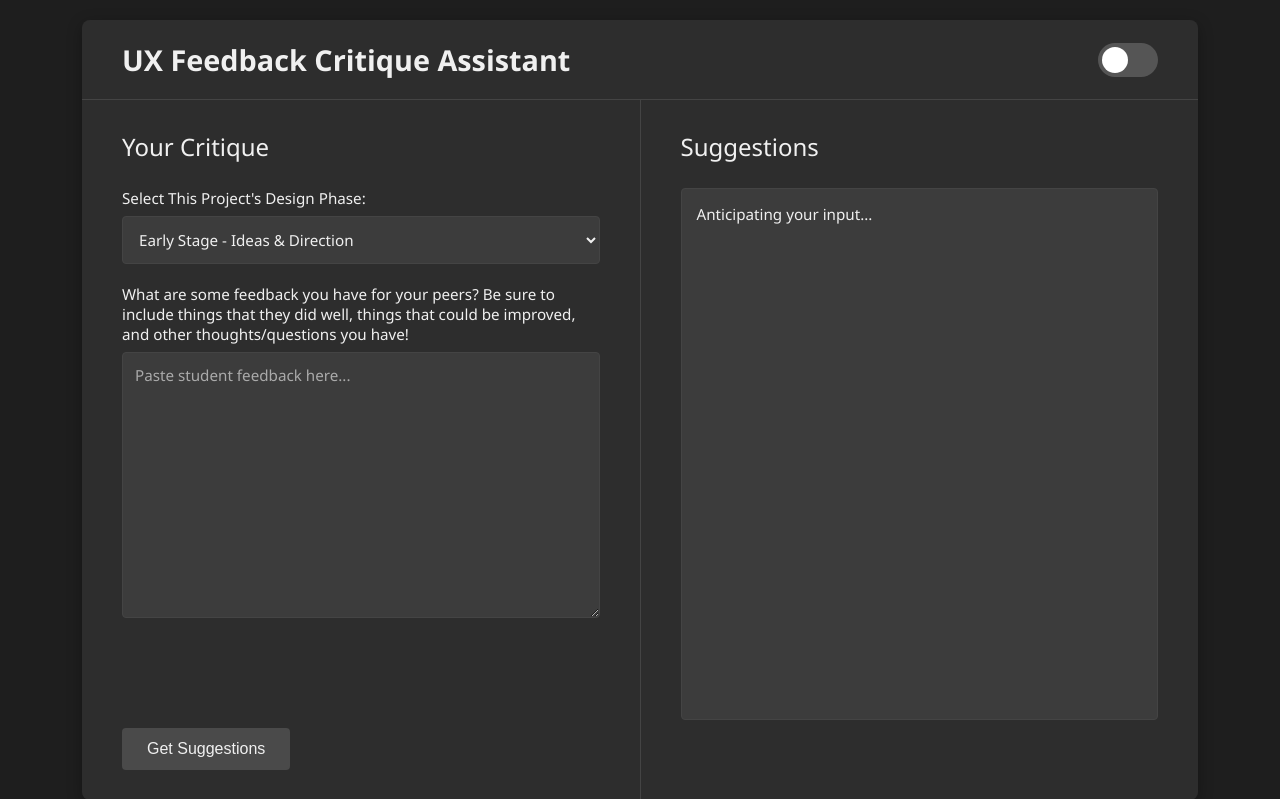
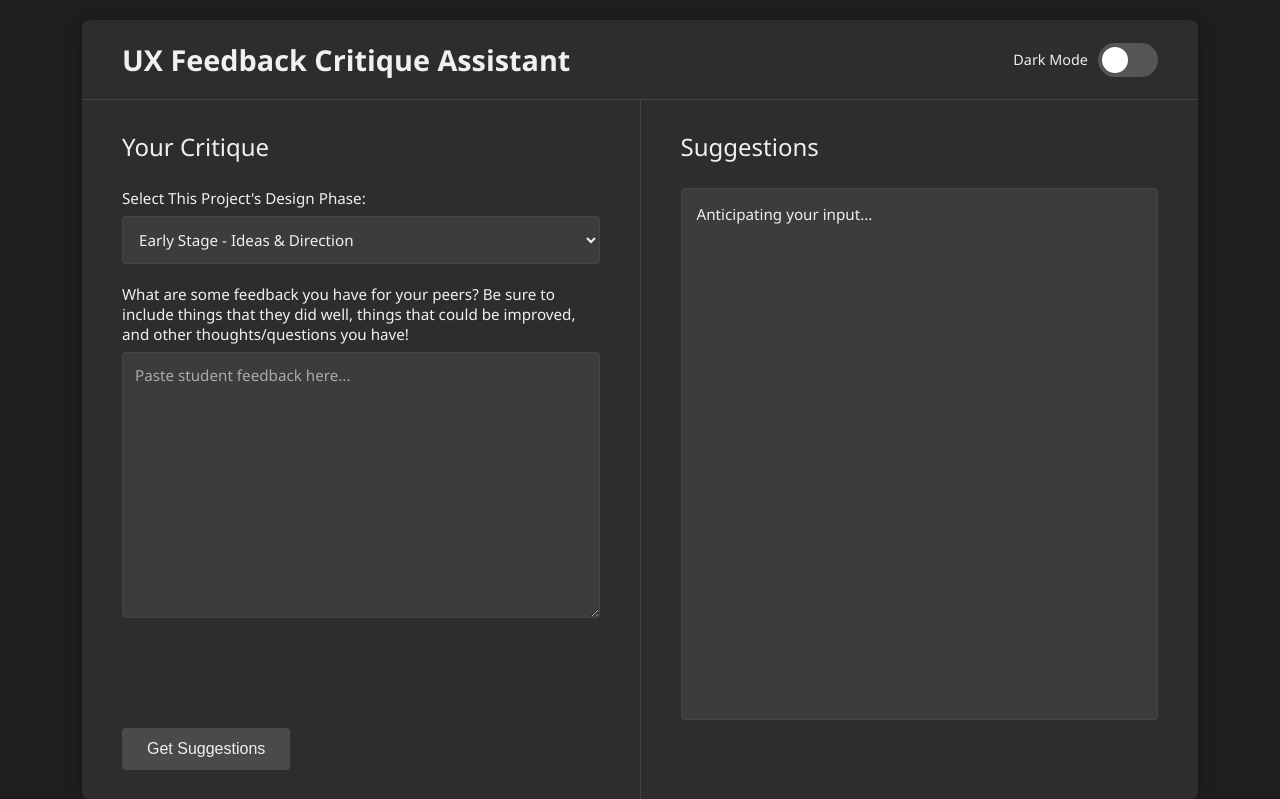
Before and after one commit to sumitshetye2/final_project_repo, a FastAPI app: page / in a window 1280 px wide. Shown: the top 799 px of the page. Run offline with FastAPI, Linux system fonts and the light colour scheme.

Commit message:
Added description text for theme slider

```diff
--- a/static/style.css
+++ b/static/style.css
@@ -76,7 +76,14 @@
 /* --- Theme Switch Slider Styling --- */
 .theme-switch-wrapper {
     display: flex;
-    align-items: center;
+    align-items: center; /* Vertically align the text and the switch */
+    gap: 10px; /* Add some space between the descriptor and the switch */
+}
+
+.theme-descriptor {
+    font-size: 0.9em; /* Adjust font size as needed */
+    color: var(--text-primary); /* Inherit primary text color */
+    transition: color 0.3s ease; /* Smooth transition for theme change */
 }
 
 .theme-switch {
--- a/templates/index.html
+++ b/templates/index.html
@@ -10,10 +10,11 @@
         <header class="app-header">
             <h1>UX Feedback Critique Assistant</h1>
             <div class="theme-switch-wrapper">
+                <span class="theme-descriptor" id="themeDescriptor">Dark Mode</span>
                 <label class="theme-switch" for="checkbox">
-                            <input type="checkbox" id="checkbox" />
-                            <div class="slider round"></div>
-                    </label>
+                    <input type="checkbox" id="checkbox" />
+                    <div class="slider round"></div>
+                </label>
             </div>
         </header>
 
@@ -51,6 +52,7 @@
         // --- Theme Switch Logic ---
         const checkbox = document.getElementById('checkbox');
         const body = document.body;
+        const themeDescriptor = document.getElementById('themeDescriptor'); // Get the new descriptor span
 
         // Function to set theme
         function setTheme(isLight) {
@@ -58,10 +60,12 @@
                 body.classList.add('light-mode');
                 body.classList.remove('dark-mode');
                 localStorage.setItem('theme', 'light');
+                themeDescriptor.textContent = 'Light Mode'; // Update text for light mode
             } else {
                 body.classList.add('dark-mode');
                 body.classList.remove('light-mode');
                 localStorage.setItem('theme', 'dark');
+                themeDescriptor.textContent = 'Dark Mode'; // Update text for dark mode
             }
         }
 
@@ -69,10 +73,10 @@
         const savedTheme = localStorage.getItem('theme');
         if (savedTheme === 'light') {
             checkbox.checked = true;
-            setTheme(true);
+            setTheme(true); // Call setTheme to correctly set descriptor on load
         } else {
             checkbox.checked = false;
-            setTheme(false);
+            setTheme(false); // Call setTheme to correctly set descriptor on load
         }
 
         // Event Listener for theme toggle
```
